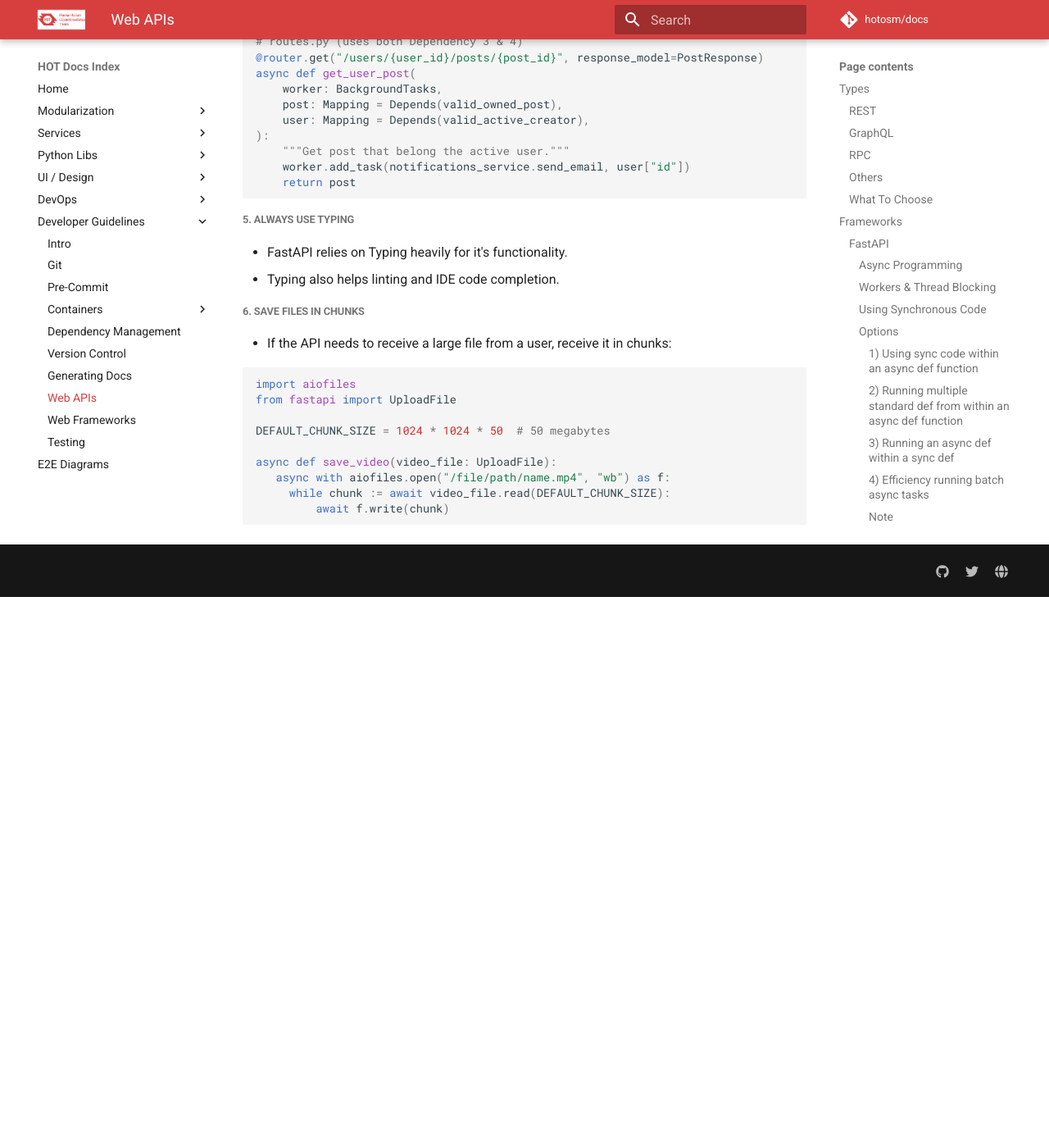
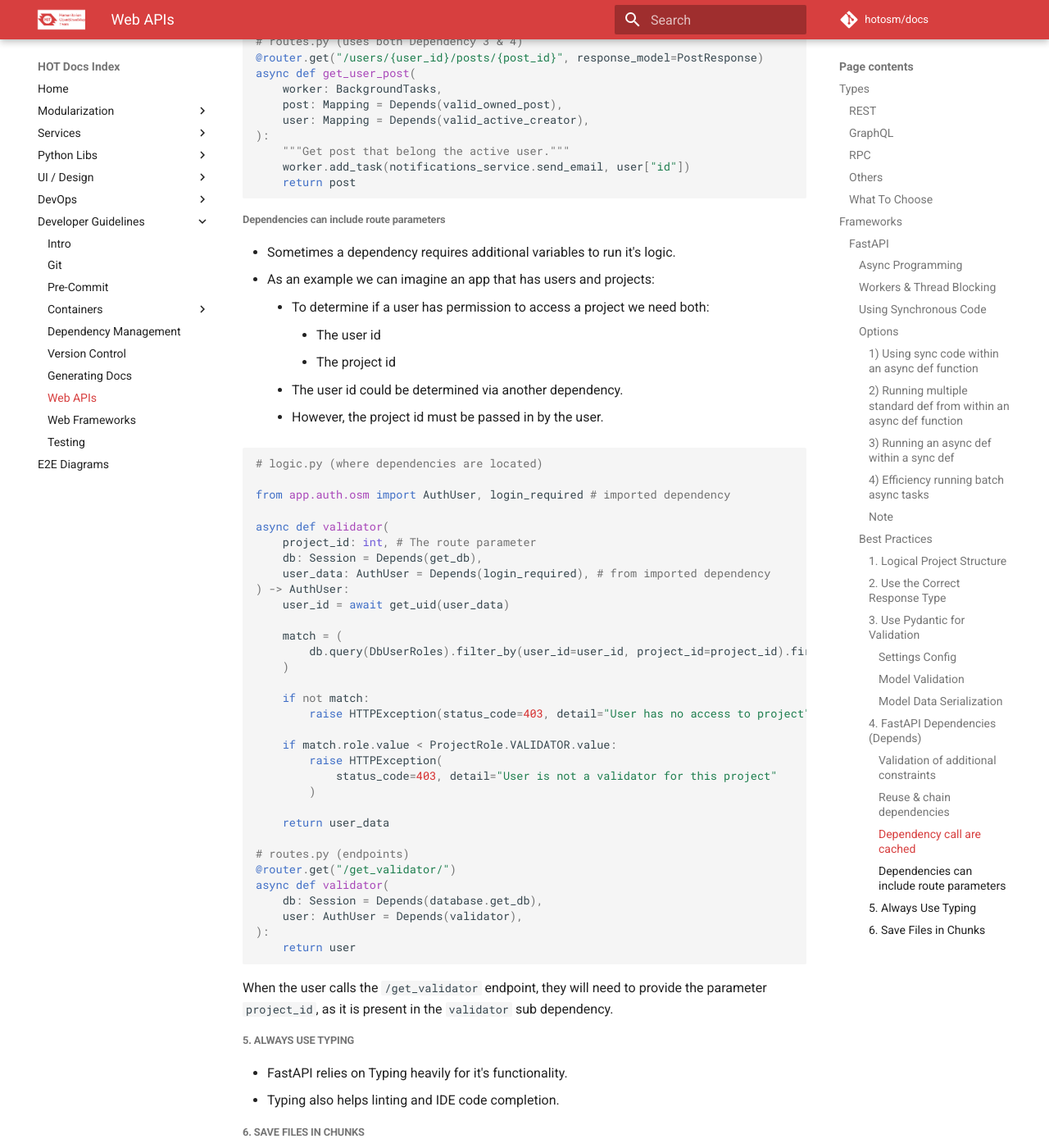
Before and after one commit to hotosm/docs, an MkDocs documentation site: the page built from docs/dev-guide/web-apis.md, in a window 1280 px wide and 1400 px high, scrolled down 11878 px. Shown: the whole window at 82% size. Built offline with MkDocs 1.6.1 and Material for MkDocs 9.7.7, drawn with Linux system fonts in a browser that asks for light colours; comment, search, counter and statistics services are not loaded; before the commit the page ends 12606 px from its top, so only the background shows below that.

Commit message:
docs: finalise fastapi best practices docs

````diff
--- a/docs/dev-guide/web-apis.md
+++ b/docs/dev-guide/web-apis.md
@@ -596,6 +596,54 @@
     return post
 ```
 
+###### Dependencies can include route parameters
+
+- Sometimes a dependency requires additional variables to run it's logic.
+- As an example we can imagine an app that has users and projects:
+  - To determine if a user has permission to access a project we need both:
+    - The user id
+    - The project id
+  - The user id could be determined via another dependency.
+  - However, the project id must be passed in by the user.
+
+```python
+# logic.py (where dependencies are located)
+
+from app.auth.osm import AuthUser, login_required # imported dependency
+
+async def validator(
+    project_id: int, # The route parameter
+    db: Session = Depends(get_db),
+    user_data: AuthUser = Depends(login_required), # from imported dependency
+) -> AuthUser:
+    user_id = await get_uid(user_data)
+
+    match = (
+        db.query(DbUserRoles).filter_by(user_id=user_id, project_id=project_id).first()
+    )
+
+    if not match:
+        raise HTTPException(status_code=403, detail="User has no access to project")
+
+    if match.role.value < ProjectRole.VALIDATOR.value:
+        raise HTTPException(
+            status_code=403, detail="User is not a validator for this project"
+        )
+
+    return user_data
+
+# routes.py (endpoints)
+@router.get("/get_validator/")
+async def validator(
+    db: Session = Depends(database.get_db),
+    user: AuthUser = Depends(validator),
+):
+    return user
+```
+
+When the user calls the `/get_validator` endpoint, they will need to provide the
+parameter `project_id`, as it is present in the `validator` sub dependency.
+
 ##### 5. Always Use Typing
 
 - FastAPI relies on Typing heavily for it's functionality.
````
